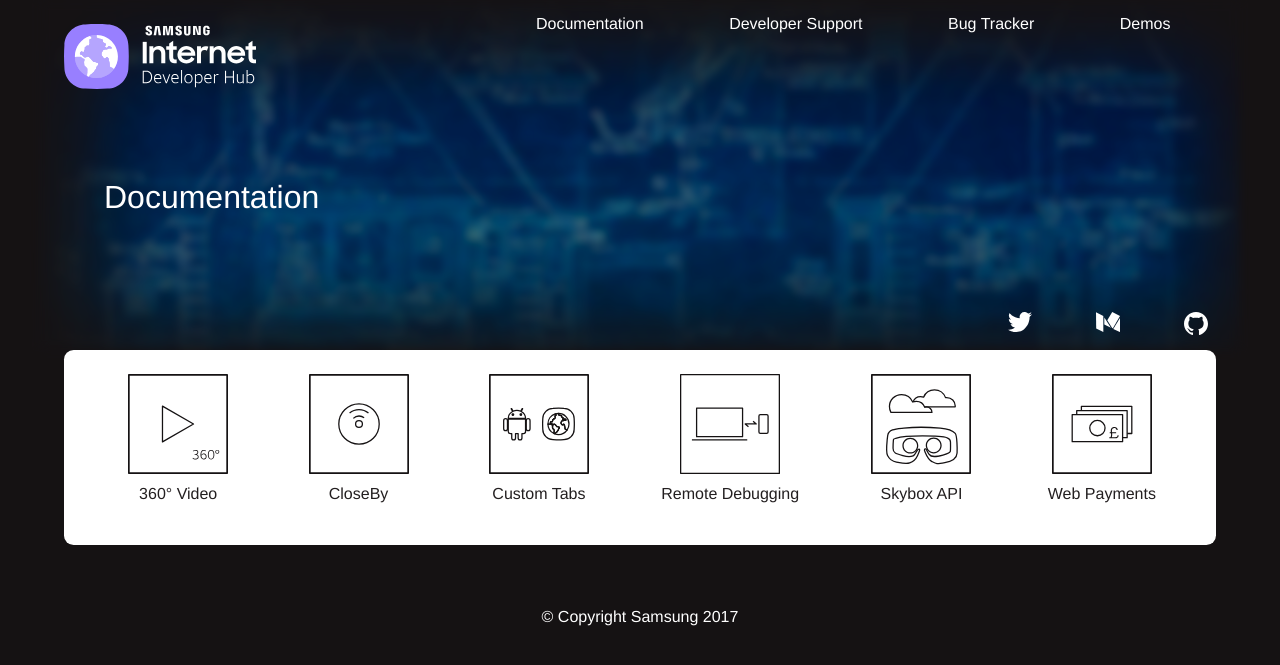
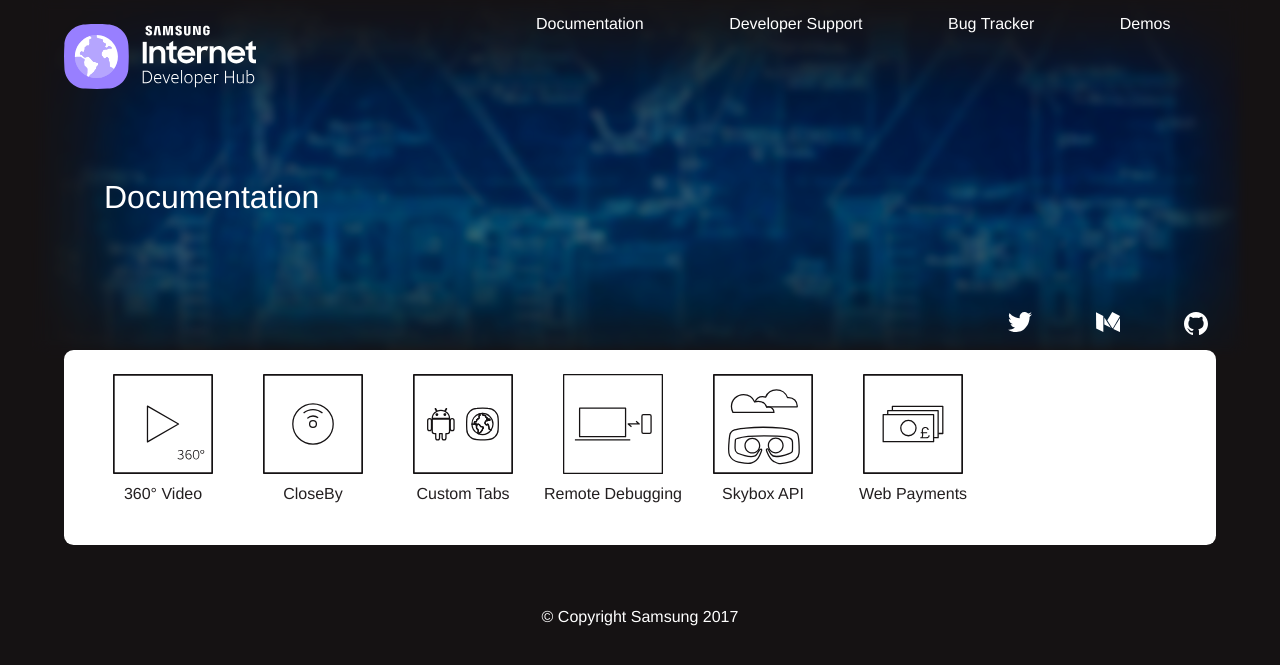
Before and after one commit to SamsungInternet/homepage-archive, a Jekyll site: the page built from docs/index.md, in a window 1280 px wide. Shown: the top 665 px of the page. Built offline with Jekyll 4.4.1, drawn with Linux system fonts in a browser that asks for light colours.

Commit message:
Docs page styling tweaks (thanks Ada)

```diff
--- a/style/page.scss
+++ b/style/page.scss
@@ -25,13 +25,19 @@
   display: flex;
   flex-direction: row;
   flex-wrap: wrap;
-  align-items: stretch;
-  justify-content: space-between;
+  justify-content: flex-start;
+  align-items: flex-start;
+
+  &:after{
+    content: "";
+    flex: auto;
+    flex-grow: 1;
+  }
 }
 
 .doc-subsection .icon-title {
-  flex-grow: 1;
-  min-width: 115px;
+  min-width: 0;
+  flex-basis: 115px;
 }
 
 .doc-subsection .icon-title a {
```
